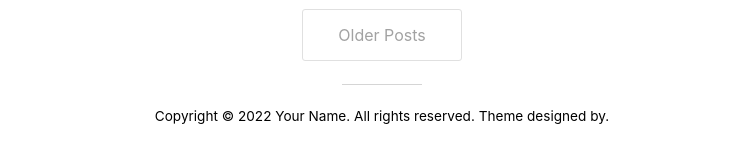
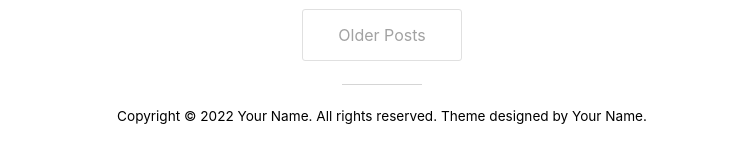
Before and after one commit to LucianoPalacio/yamt-theme, a Jekyll site: the page built from index.html, in a window 1280 px wide. Shown: the part 638-801 px from the top of the page, without its empty margins (258-1008 px from the left). Built offline with Jekyll 4.4.1, drawn with Linux system fonts in a browser that asks for light colours; the list of posts is cut into pages by our own code.

Commit message:
Fix a details of footers

```diff
--- a/_includes/footer.html
+++ b/_includes/footer.html
@@ -1,3 +1,3 @@
 <footer class= "footer">
-    <p>Copyright © {{ 'now' | date: "%Y" }} {{site.author.name}}. All rights reserved. Theme designed by.</p>
+    <p>Copyright © {{ 'now' | date: "%Y" }} {{site.author.name}}. All rights reserved. Theme designed by Your Name.</p>
 </footer>
```
